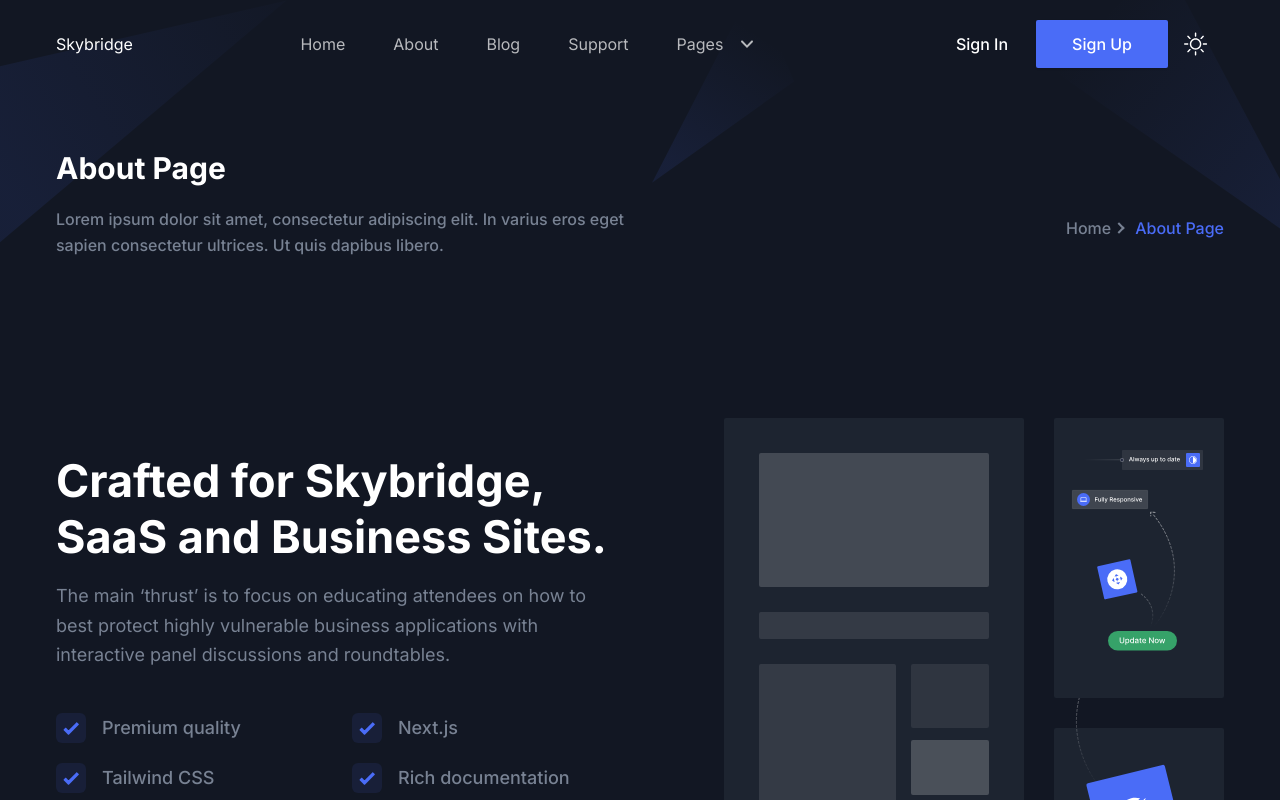
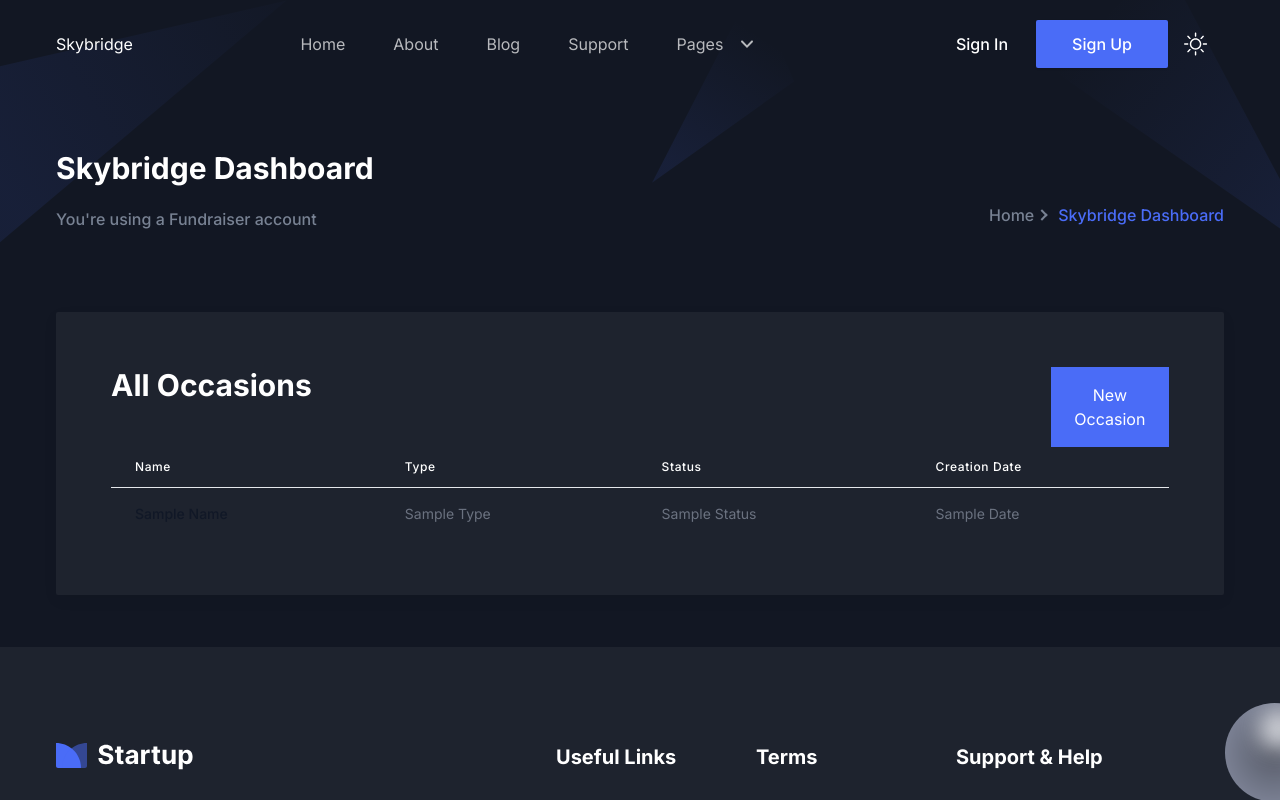
Before and after one commit to nirmalhk7/skybridge, a Next.js app in the folder main/: page /dashboard in a window 1280 px wide. Shown: the top 800 px of the page. Built offline with nearby package versions, Linux system fonts and the light colour scheme.

Commit message:
Dashboard changes
Signed-off-by: Nirmal Khedkar <nirmalhk7@gmail.com>

```diff
--- a/main/src/app/dashboard/page.tsx
+++ b/main/src/app/dashboard/page.tsx
@@ -5,8 +5,8 @@
 import { Metadata } from "next";
 
 export const metadata: Metadata = {
-  title: "About Page | Free Next.js Template for Skybridge and SaaS",
-  description: "This is About Page for Skybridge Nextjs Template",
+  title: "Dashboard",
+  description: "Welcome to Skybridge",
   // other metadata
 };
 
@@ -14,11 +14,54 @@
   return (
     <>
       <Breadcrumb
-        pageName="About Page"
-        description="Lorem ipsum dolor sit amet, consectetur adipiscing elit. In varius eros eget sapien consectetur ultrices. Ut quis dapibus libero."
+        pageName="Skybridge Dashboard"
+        description="You're using a Fundraiser account"
       />
-      <AboutSectionOne />
-      <AboutSectionTwo />
+
+      <div className="container py-8">
+        <div
+          className="mb-12 rounded-sm bg-white px-8 py-11 shadow-three dark:bg-gray-dark sm:p-[55px] lg:mb-5 lg:px-8 xl:p-[55px]"
+          data-wow-delay=".15s"
+        >
+          <div className="grid grid-cols-8 gap-4">
+            <div className="col-span-7">
+              <h3 className="mb-3 text-2xl font-bold text-black dark:text-white sm:text-3xl">
+                All Occasions
+              </h3>
+            </div>
+            <div>
+              <button className="bg-primary text-white p-4">New Occasion</button>
+            </div>
+          </div>
+          <table className="min-w-full divide-y divide-gray-200 dark:bg-gray-dark">
+            <thead className="">
+              <tr>
+                <th scope="col" className="px-6 py-3 text-left text-xs font-medium tracking-wider">
+                  Name
+                </th>
+                <th scope="col" className="px-6 py-3 text-left text-xs font-medium tracking-wider">
+                  Type
+                </th>
+                <th scope="col" className="px-6 py-3 text-left text-xs font-medium tracking-wider">
+                  Status
+                </th>
+                <th scope="col" className="px-6 py-3 text-left text-xs font-medium tracking-wider">
+                  Creation Date
+                </th>
+              </tr>
+            </thead>
+            <tbody className=" divide-y divide-gray-200">
+              <tr>
+                <td className="px-6 py-4 whitespace-nowrap text-sm font-medium text-gray-900">Sample Name</td>
+                <td className="px-6 py-4 whitespace-nowrap text-sm text-gray-500">Sample Type</td>
+                <td className="px-6 py-4 whitespace-nowrap text-sm text-gray-500">Sample Status</td>
+                <td className="px-6 py-4 whitespace-nowrap text-sm text-gray-500">Sample Date</td>
+              </tr>
+              {/* More rows here */}
+            </tbody>
+          </table>
+        </div>
+      </div>
     </>
   );
 };
--- a/main/src/app/signup/page.tsx
+++ b/main/src/app/signup/page.tsx
@@ -9,7 +9,6 @@
   // other metadata
 };
 
-const [profile, changeProfile] = useState({})
 
 const SignupPage = () => {
   return (
```
